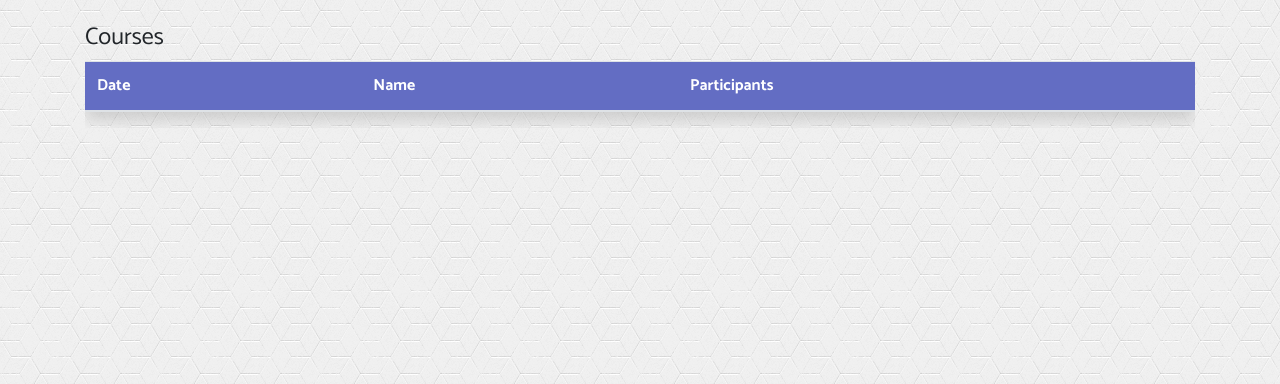
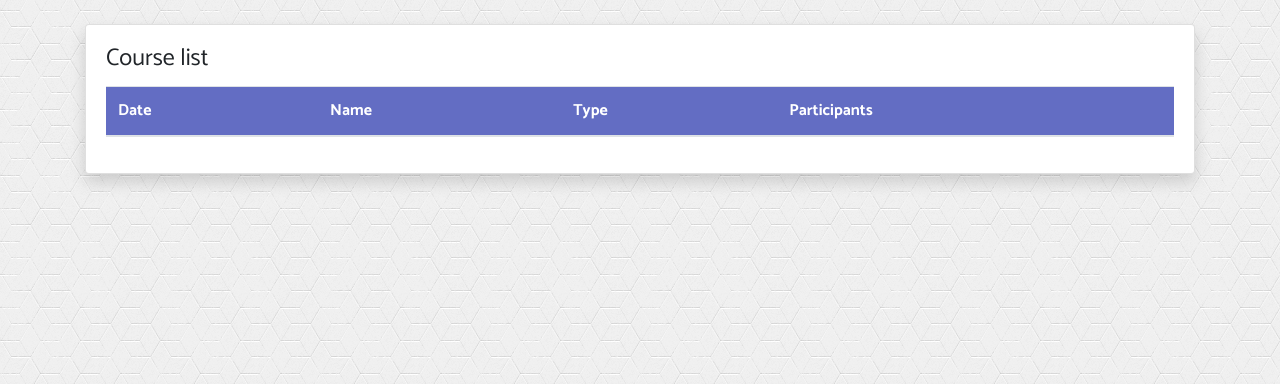
Before and after one commit to jdl208/trainingshub, a Django app: page /signup/signuplist/ in a window 1280 px wide. Shown: the part 56-440 px from the top of the page. Run offline with Django 3.2, Linux system fonts and the light colour scheme; the visitor is signed in with stand-in values (Sample User, id 1); data that the repository does not hold is empty; some libraries are stand-ins or nearby versions.

Commit message:
Added table with upcoming courses

```diff
--- a/signups/templates/signups/course-signup-list.html
+++ b/signups/templates/signups/course-signup-list.html
@@ -2,21 +2,25 @@
 {% load static from staticfiles %}
 {% block content %}
 <div class="container mt-4">
-    <h4>Courses</h4>
+    <div class="card shadow">
+        <div class="card-body">
+            <h4 class="card-title">Course list</h4>
             <div class="table-responsive">
-        <table class="table table-striped table-hover shadow">
+                <table class="table bg-white table-striped table-hover">
                     <thead class="bg-purple">
                         <tr>
                             <th scope="col">Date</th>
                             <th scope="col">Name</th>
+                            <th scope="col">Type</th>
                             <th scope="col">Participants</th>
                         </tr>
                     </thead>
                     <tbody>
                         {% for i in courses %}
-                <tr>
+                        <tr class="clickable-row" data-href="{% url 'course-detail' pk=i.id %}">
                             <td>{{ i.date }}</td>
                             <td>{{ i.name }}</td>
+                            <td>{{ i.course_type }}</td>
                             <td>{{ i.signup.count }}</td>
                         </tr>
                         {% endfor %}
@@ -24,4 +28,6 @@
                 </table>
             </div>
         </div>
+    </div>
+</div>
 {% endblock content %}
```
Lines whose indentation alone changed are shown as unchanged.
